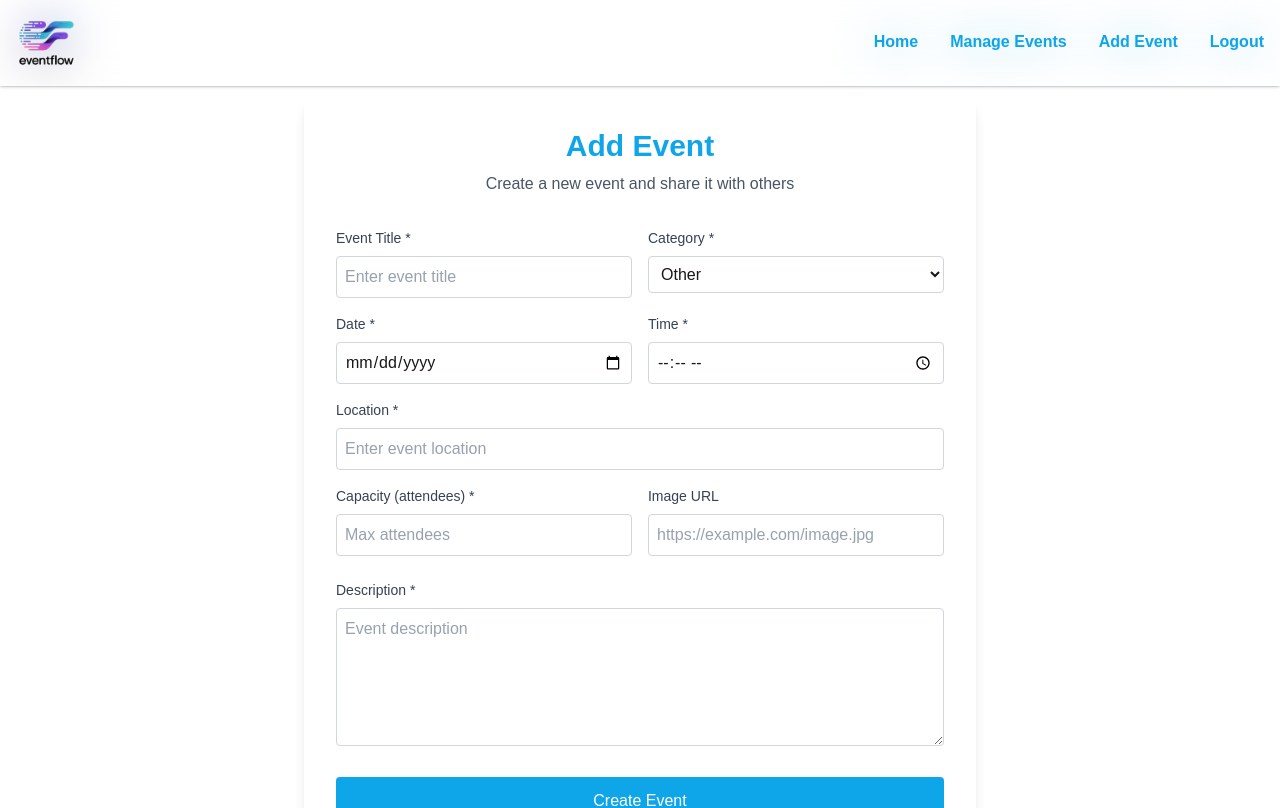
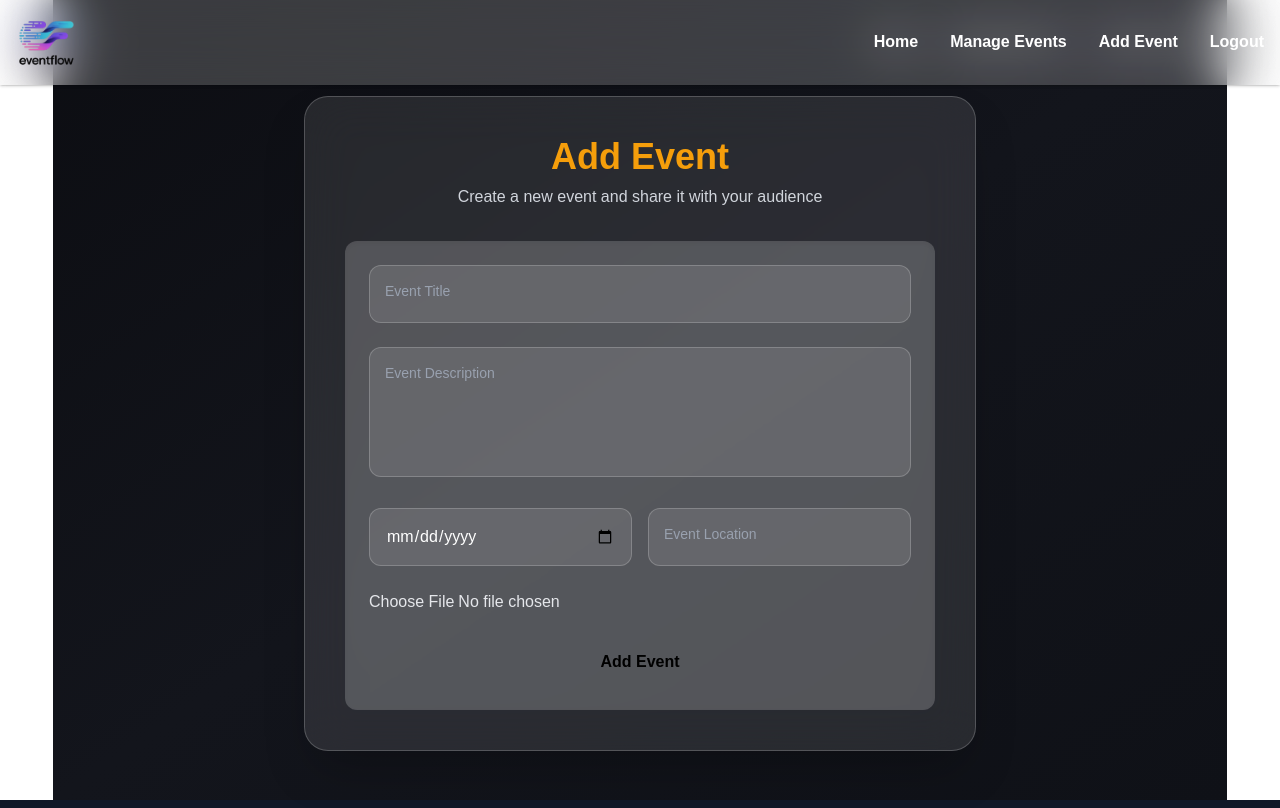
Before and after one commit to the-abed/EventFlow, a Next.js app: page /add-event in a window 1280 px wide. Shown: the top 808 px of the page. Built offline with nearby package versions, Linux system fonts and the light colour scheme; sample sign-in values are in the browser's storage.

Commit message:
add upcomingEvents component

```diff
--- a/src/app/(auth)/login/LoginContent.jsx
+++ b/src/app/(auth)/login/LoginContent.jsx
@@ -105,7 +105,7 @@ export default function LoginContent() {
         )}
 
         {/* Email Login Form */}
-        <form onSubmit={handleEmailLogin} className="flex flex-col gap-4">
+        <form onSubmit={handleEmailLogin} className="flex flex-col gap-4 text-black">
           <div>
             <label className="text-gray-700 text-sm mb-1 block">Email</label>
             <input
@@ -162,7 +162,7 @@ export default function LoginContent() {
         {/* Signup Link */}
         <p className="text-center text-gray-600 mt-5 text-sm">
           Don’t have an account?
-          <a href="/signup" className="text-green-700 font-semibold hover:underline ml-1">
+          <a href="/register" className="text-green-700 font-semibold hover:underline ml-1">
             Create one
           </a>
         </p>
--- a/src/app/(auth)/register/page.jsx
+++ b/src/app/(auth)/register/page.jsx
@@ -55,7 +55,7 @@ export default function Register() {
           </div>
         )}
 
-        <form onSubmit={handleRegister} className="flex flex-col gap-4">
+        <form onSubmit={handleRegister} className="flex flex-col gap-4 text-black">
           {/* Name */}
           <div>
             <label className="text-gray-700 text-sm mb-1 block">Full Name</label>
@@ -65,7 +65,7 @@ export default function Register() {
               value={name}
               onChange={(e) => setName(e.target.value)}
               required
-              className="w-full p-3 rounded-xl border border-gray-300 focus:ring-2 focus:ring-green-500 focus:outline-none"
+              className="w-full p-3 rounded-xl text-black border border-gray-300 focus:ring-2 focus:ring-green-500 focus:outline-none"
             />
           </div>
 
--- a/src/app/(protected)/add-event/page.jsx
+++ b/src/app/(protected)/add-event/page.jsx
@@ -1,20 +1,28 @@
+"use client";
+
 import React from "react";
 import EventForm from "../event-form/EventForm";
 
-const page = () => {
+const AddEventPage = () => {
   return (
-    <div className="min-h-screen pt-24 px-4 pb-12">
-      <div className="max-w-2xl mx-auto bg-white p-8 rounded-lg shadow-lg">
-        <h2 className="text-3xl font-bold text-center mb-2 text-primary">
+    <div className="min-h-screen pt-24 px-4 pb-12 bg-gradient-to-br from-[#0c0d12] via-[#13151c] to-[#0f1117] text-white flex flex-col items-center">
+
+      <div className="w-full max-w-2xl bg-white/10 backdrop-blur-xl border border-white/20 rounded-3xl shadow-2xl p-10">
+
+        <h2 className="text-4xl font-bold text-center mb-2 text-accent">
           Add Event
         </h2>
-        <p className="text-center text-gray-600 mb-8">
-          Create a new event and share it with others
+        <p className="text-center text-gray-300 mb-8">
+          Create a new event and share it with your audience
         </p>
-        <EventForm />
+
+        {/* Event Form */}
+        <div className="bg-white/20 p-6 rounded-xl shadow-inner">
+          <EventForm />
+        </div>
       </div>
     </div>
   );
 };
 
-export default page;
+export default AddEventPage;
--- a/src/app/(protected)/event-form/EventForm.jsx
+++ b/src/app/(protected)/event-form/EventForm.jsx
@@ -1,237 +1,142 @@
 "use client";
 
-import { useForm } from "react-hook-form";
-import { useState } from "react";
+import React, { useState } from "react";
 import axiosSecure from "@/app/lib/axiosSecure";
-import Swal from "sweetalert2";
-import { useRouter } from "next/navigation";
 
-export default function EventForm({ onSuccess }) {
-  const {
-    register,
-    handleSubmit,
-    formState: { errors },
-    reset,
-  } = useForm({
-    defaultValues: {
-      title: "",
-      description: "",
-      date: "",
-      time: "",
-      location: "",
-      capacity: "",
-      imageUrl: "",
-      category: "other",
-    },
+export default function EventForm() {
+  const [title, setTitle] = useState("");
+  const [description, setDescription] = useState("");
+  const [date, setDate] = useState("");
+  const [location, setLocation] = useState("");
+  const [image, setImage] = useState(null);
+  const [loading, setLoading] = useState(false);
+
+  const handleSubmit = async (e) => {
+    e.preventDefault();
+    setLoading(true);
+    try {
+      const formData = new FormData();
+      formData.append("title", title);
+      formData.append("description", description);
+      formData.append("date", date);
+      formData.append("location", location);
+      if (image) formData.append("image", image);
+
+      await axiosSecure.post("/api/events", formData, {
+        headers: { "Content-Type": "multipart/form-data" },
       });
 
-  const [loading, setLoading] = useState(false);
-  const router = useRouter();
-
-  const onSubmit = async (data) => {
-    setLoading(true);
-    try {
-      const payload = {
-        ...data,
-        capacity: parseInt(data.capacity) || 0,
-        imageUrl: data.imageUrl || "",
-      };
-
-      const res = await axiosSecure.post("/api/events", payload);
-
-      if (res.status === 200 || res.status === 201) {
-        // Show success alert
-        await Swal.fire({
-          icon: "success",
-          title: "Event Created!",
-          text: "Your event has been created successfully.",
-          confirmButtonColor: "#0EA5E9",
-          confirmButtonText: "Go to Manage Events",
-        });
-
-        reset();
-        if (onSuccess) onSuccess(res.data);
-
-        // Redirect to manage events page
-        router.push("/manage-event");
-      }
+      alert("Event added successfully!");
+      setTitle("");
+      setDescription("");
+      setDate("");
+      setLocation("");
+      setImage(null);
     } catch (err) {
-      const message = err.response?.data?.message || "Failed to create event";
-
-      // Show error alert
-      await Swal.fire({
-        icon: "error",
-        title: "Error!",
-        text: message,
-        confirmButtonColor: "#0EA5E9",
-      });
+      console.error(err);
+      alert(err.response?.data?.message || "Failed to add event");
     } finally {
       setLoading(false);
     }
   };
 
   return (
-    <form onSubmit={handleSubmit(onSubmit)} className="space-y-6">
-      <div className="grid grid-cols-1 md:grid-cols-2 gap-4">
-        {/* Event Title */}
-        <div>
-          <label className="block text-sm font-medium text-gray-700 mb-2">
-            Event Title *
-          </label>
+    <form onSubmit={handleSubmit} className="flex flex-col gap-6">
+
+      {/* Title */}
+      <div className="relative">
         <input
           type="text"
-            placeholder="Enter event title"
-            {...register("title", {
-              required: "Event title is required",
-              minLength: {
-                value: 3,
-                message: "Title must be at least 3 characters",
-              },
-            })}
-            className="w-full p-2 border border-gray-300 rounded focus:outline-none focus:border-primary placeholder:text-gray-400"
+          id="title"
+          value={title}
+          onChange={(e) => setTitle(e.target.value)}
+          required
+          className="peer w-full p-4 rounded-xl bg-white/10 border border-white/20 text-white placeholder-transparent focus:outline-none focus:border-accent focus:ring-1 focus:ring-accent transition"
+          placeholder="Event Title"
         />
-          {errors.title && (
-            <span className="text-red-500 text-sm">{errors.title.message}</span>
-          )}
+        <label
+          htmlFor="title"
+          className="absolute left-4 top-4 text-gray-400 text-sm peer-placeholder-shown:top-4 peer-placeholder-shown:text-gray-400 peer-placeholder-shown:text-sm peer-focus:top-[-0.6rem] peer-focus:text-accent peer-focus:text-xs transition-all"
+        >
+          Event Title
+        </label>
       </div>
 
-        {/* Category */}
-        <div>
-          <label className="block text-sm font-medium text-gray-700 mb-2">
-            Category *
+      {/* Description */}
+      <div className="relative">
+        <textarea
+          id="description"
+          value={description}
+          onChange={(e) => setDescription(e.target.value)}
+          required
+          rows={4}
+          className="peer w-full p-4 rounded-xl bg-white/10 border border-white/20 text-white placeholder-transparent focus:outline-none focus:border-accent focus:ring-1 focus:ring-accent transition resize-none"
+          placeholder="Event Description"
+        />
+        <label
+          htmlFor="description"
+          className="absolute left-4 top-4 text-gray-400 text-sm peer-placeholder-shown:top-4 peer-placeholder-shown:text-gray-400 peer-placeholder-shown:text-sm peer-focus:top-[-0.6rem] peer-focus:text-accent peer-focus:text-xs transition-all"
+        >
+          Event Description
         </label>
-          <select
-            {...register("category")}
-            className="w-full p-2 border border-gray-300 rounded focus:outline-none focus:border-primary placeholder:text-gray-400"
-          >
-            <option value="sports">Sports</option>
-            <option value="music">Music</option>
-            <option value="tech">Tech</option>
-            <option value="business">Business</option>
-            <option value="education">Education</option>
-            <option value="other">Other</option>
-          </select>
       </div>
 
-        {/* Date */}
-        <div>
-          <label className="block text-sm font-medium text-gray-700 mb-2">
-            Date *
-          </label>
+      {/* Date & Location */}
+      <div className="grid grid-cols-1 md:grid-cols-2 gap-4">
+        <div className="relative">
           <input
             type="date"
-            {...register("date", { required: "Date is required" })}
-            className="w-full p-2 border border-gray-300 rounded focus:outline-none focus:border-primary placeholder:text-gray-400"
+            id="date"
+            value={date}
+            onChange={(e) => setDate(e.target.value)}
+            required
+            className="peer w-full p-4 rounded-xl bg-white/10 border border-white/20 text-white placeholder-transparent focus:outline-none focus:border-accent focus:ring-1 focus:ring-accent transition"
+            placeholder="Event Date"
           />
-          {errors.date && (
-            <span className="text-red-500 text-sm">{errors.date.message}</span>
-          )}
+          <label
+            htmlFor="date"
+            className="absolute left-4 top-4 text-gray-400 text-sm peer-placeholder-shown:top-4 peer-placeholder-shown:text-gray-400 peer-placeholder-shown:text-sm peer-focus:top-[-0.6rem] peer-focus:text-accent peer-focus:text-xs transition-all"
+          >
+
+          </label>
         </div>
 
-        {/* Time */}
-        <div>
-          <label className="block text-sm font-medium text-gray-700 mb-2">
-            Time *
-          </label>
-          <input
-            type="time"
-            {...register("time", { required: "Time is required" })}
-            className="w-full p-2 border border-gray-300 rounded focus:outline-none focus:border-primary placeholder:text-gray-400"
-          />
-          {errors.time && (
-            <span className="text-red-500 text-sm">{errors.time.message}</span>
-          )}
-        </div>
-
-        {/* Location */}
-        <div className="md:col-span-2">
-          <label className="block text-sm font-medium text-gray-700 mb-2">
-            Location *
-          </label>
+        <div className="relative">
           <input
             type="text"
-            placeholder="Enter event location"
-            {...register("location", {
-              required: "Location is required",
-              minLength: {
-                value: 3,
-                message: "Location must be at least 3 characters",
-              },
-            })}
-            className="w-full p-2 border border-gray-300 rounded focus:outline-none focus:border-primary placeholder:text-gray-400"
+            id="location"
+            value={location}
+            onChange={(e) => setLocation(e.target.value)}
+            required
+            className="peer w-full p-4 rounded-xl bg-white/10 border border-white/20 text-white placeholder-transparent focus:outline-none focus:border-accent focus:ring-1 focus:ring-accent transition"
+            placeholder="Event Location"
           />
-          {errors.location && (
-            <span className="text-red-500 text-sm">
-              {errors.location.message}
-            </span>
-          )}
-        </div>
-
-        {/* Capacity */}
-        <div>
-          <label className="block text-sm font-medium text-gray-700 mb-2">
-            Capacity (attendees) *
+          <label
+            htmlFor="location"
+            className="absolute left-4 top-4 text-gray-400 text-sm peer-placeholder-shown:top-4 peer-placeholder-shown:text-gray-400 peer-placeholder-shown:text-sm peer-focus:top-[-0.6rem] peer-focus:text-accent peer-focus:text-xs transition-all"
+          >
+            Event Location
           </label>
-          <input
-            type="number"
-            placeholder="Max attendees"
-            {...register("capacity", {
-              required: "Capacity is required",
-              min: { value: 1, message: "Capacity must be at least 1" },
-            })}
-            className="w-full p-2 border border-gray-300 rounded focus:outline-none focus:border-primary placeholder:text-gray-400"
-          />
-          {errors.capacity && (
-            <span className="text-red-500 text-sm">
-              {errors.capacity.message}
-            </span>
-          )}
-        </div>
-        {/* Image URL */}
-        <div>
-          <label className="block text-sm font-medium text-gray-700 mb-2">
-            Image URL
-          </label>
-          <input
-            type="text"
-            placeholder="https://example.com/image.jpg"
-            {...register("imageUrl")}
-            className="w-full p-2 border border-gray-300 rounded focus:outline-none focus:border-primary placeholder:text-gray-400"
-          />
         </div>
       </div>
 
-      {/* Description */}
+      {/* Image Upload */}
       <div>
-        <label className="block text-sm font-medium text-gray-700 mb-2">
-          Description *
-        </label>
-        <textarea
-          placeholder="Event description"
-          rows="5"
-          {...register("description", {
-            required: "Description is required",
-            minLength: {
-              value: 10,
-              message: "Description must be at least 10 characters",
-            },
-          })}
-          className="w-full p-2 border border-gray-300 rounded focus:outline-none focus:border-primary placeholder:text-gray-400"
+        <input
+          type="file"
+          accept="image/*"
+          onChange={(e) => setImage(e.target.files[0])}
+          className="text-gray-200"
         />
-        {errors.description && (
-          <span className="text-red-500 text-sm">
-            {errors.description.message}
-          </span>
-        )}
       </div>
 
-      {/* Submit Button */}
+      {/* Submit */}
       <button
         type="submit"
         disabled={loading}
-        className="w-full bg-primary text-white py-3 rounded hover:bg-primary/80 transition disabled:opacity-50"
+        className="bg-gradient-to-r from-primary to-accent py-3 rounded-xl text-black font-semibold hover:opacity-90 transition"
       >
-        {loading ? "Creating Event..." : "Create Event"}
+        {loading ? "Adding..." : "Add Event"}
       </button>
     </form>
   );
--- a/src/app/(protected)/event/[id]/page.jsx
+++ b/src/app/(protected)/event/page.jsx
@@ -14,7 +14,9 @@ const EventsPage = () => {
     const fetchEvents = async () => {
       try {
         const res = await axiosSecure.get("/api/events"); // 🔹 backend link already set
+        const recentEvents = res.data.slice(0, 6);
         setEvents(res.data);
+        console.log(res.data);
       } catch (err) {
         console.error("Error fetching events:", err);
       } finally {
--- a/src/app/components/Navbar.jsx
+++ b/src/app/components/Navbar.jsx
@@ -45,7 +45,7 @@ export default function Navbar() {
   }
 
   return (
-    <nav className="fixed top-0 left-0 w-full z-50 bg-white/30 backdrop-blur-xl shadow-sm border-b border-white/40">
+    <nav className="fixed top-0 left-0 w-full z-50 bg-white/10 backdrop-blur-xl shadow-sm ">
       <div className="max-w-7xl mx-auto px-4 py-4 flex justify-between items-center">
         {/* Logo */}
    {/* Logo */}
@@ -63,7 +63,7 @@ export default function Navbar() {
         </Link>
 
         {/* Desktop Menu */}
-        <ul className="hidden md:flex items-center gap-8 text-primary font-semibold">
+        <ul className="hidden md:flex items-center gap-8 text-white font-semibold">
           <li>
             <Link className="hover:text-accent transition" href="/">
               Home
--- /dev/null
+++ b/src/app/components/UpcomingEvents.jsx
@@ -0,0 +1,62 @@
+"use client";
+
+import React, { useEffect, useState } from "react";
+import EventCard from "@/app/components/EventCard";
+import axiosSecure from "@/app/lib/axiosSecure";
+import Link from "next/link";
+
+const UpcomingEvents = () => {
+  const [events, setEvents] = useState([]);
+  const [loading, setLoading] = useState(true);
+
+  useEffect(() => {
+    const fetchEvents = async () => {
+      try {
+        const res = await axiosSecure.get("/api/events");
+
+        // ⭐ Force only 6 items even if backend returns differently
+        const eventList = Array.isArray(res.data) ? res.data.slice(0, 6) : [];
+
+        setEvents(eventList);
+      } catch (err) {
+        console.error("Error fetching events:", err);
+      } finally {
+        setLoading(false);
+      }
+    };
+
+    fetchEvents();
+  }, []);
+
+  if (loading) return <p className="text-center mt-10">Loading events...</p>;
+  if (!events.length) return <p className="text-center mt-10">No events found.</p>;
+
+  return (
+    <div className="py-16 px-4">
+      <h2 className="text-3xl font-bold text-center mb-12 text-primary">
+        Upcoming Events
+      </h2>
+
+      <div className="grid grid-cols-1 md:grid-cols-2 lg:grid-cols-3 gap-8 max-w-6xl mx-auto">
+        {events.map((event) => (
+          <EventCard
+            key={event._id}
+            title={event.title}
+            description={event.description}
+            date={event.date}
+            location={event.location}
+            image={event.image}
+          />
+        ))}
+      </div>
+
+      <Link href="/event">
+        <p className="text-center mt-8 text-primary font-semibold hover:underline">
+          See all events →
+        </p>
+      </Link>
+    </div>
+  );
+};
+
+export default UpcomingEvents;
--- a/src/app/page.jsx
+++ b/src/app/page.jsx
@@ -2,16 +2,16 @@ import Image from "next/image";
 import CTABanner from "./components/CTABanner";
 import Hero from "./components/Hero";
 import Testimonials from "./components/Testimonials";
-import EventsPage from "./(protected)/event/[id]/page";
 import Pricing from "./components/Pricing";
 import Features from "./components/Features";
+import UpcomingEvents from "./components/UpcomingEvents";
 
 export default function Home() {
   return (
     <main>
       <Hero></Hero>
       <CTABanner></CTABanner>
-      <EventsPage></EventsPage>
+      <UpcomingEvents></UpcomingEvents>
       <Pricing></Pricing>
       <Features></Features>
       <Testimonials></Testimonials>
```
Lines whose indentation alone changed are shown as unchanged.
